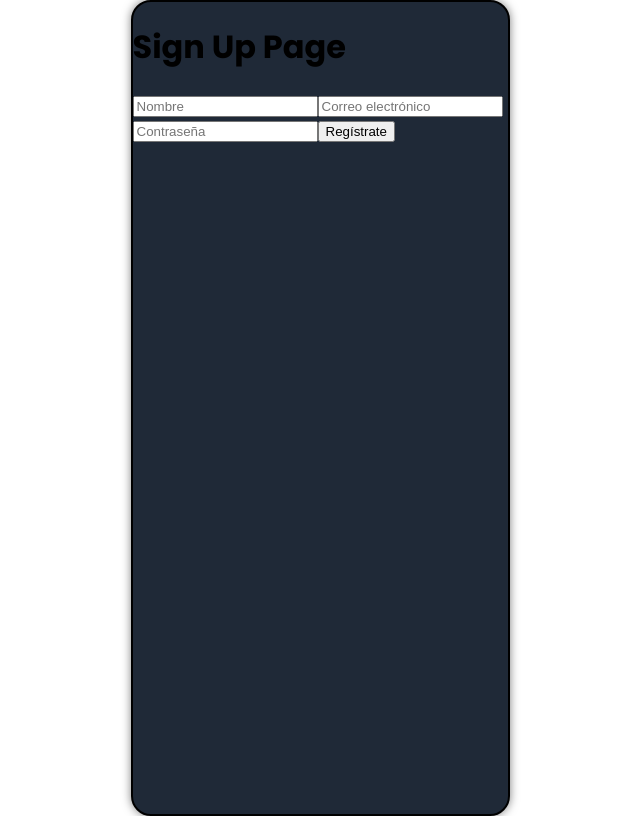
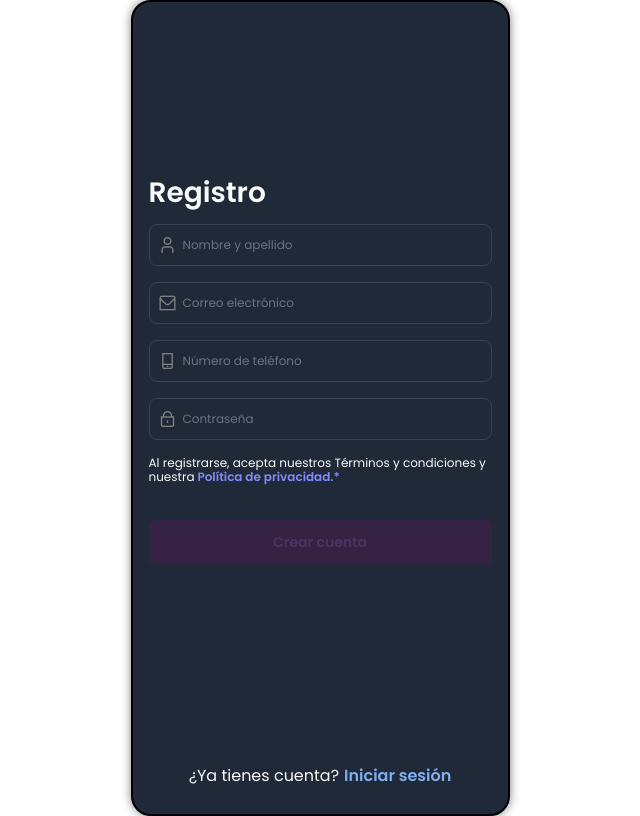
Before and after one commit to Yoryoboy/caimanapp-dev, a React (Create React App) app: page /signup in a window 1280 px wide. Shown: the whole page, without its empty margins (320-960 px from the left). Built offline with nearby package versions, Linux system fonts and the light colour scheme.

Commit message:
Add VerificationPage and update SignUpPage with redirection

```diff
--- a/src/App.js
+++ b/src/App.js
@@ -3,6 +3,7 @@ import { BrowserRouter as Router, Route, Routes } from "react-router-dom";
 import LoginPage from "./pages/LoginPage";
 import SignUpPage from "./pages/SignUpPage";
 import DashboardPage from "./pages/DashboardPage";
+import VerificationPage from "./pages/VerificationPage";
 import "./App.css";
 import PhoneContainer from "./components/PhoneContainer";
 
@@ -11,10 +12,11 @@ function App() {
     <PhoneContainer>
       <Router>
         <Routes>
+          <Route path="/" element={<LoginPage />} />
           <Route path="/login" element={<LoginPage />} />
           <Route path="/signup" element={<SignUpPage />} />
+          <Route path="/verification" element={<VerificationPage />} />
           <Route path="/dashboard" element={<DashboardPage />} />
-          <Route path="/" element={<LoginPage />} />
         </Routes>
       </Router>
     </PhoneContainer>
--- a/src/components/Button.css
+++ b/src/components/Button.css
@@ -11,3 +11,9 @@
   width: 100%;
   margin-top: 24px;
 }
+
+.btn:disabled {
+  background-color: #362242 !important;
+  color: #513263 !important;
+  cursor: not-allowed;
+}
--- a/src/components/Button.js
+++ b/src/components/Button.js
@@ -1,12 +1,12 @@
 import "./Button.css";
 
-function Button({ children, backgroundColor, color, onClick }) {
+function Button({ children, backgroundColor, color, onClick, disabled }) {
   const style = {
     backgroundColor: backgroundColor,
     color: color,
   };
   return (
-    <button className="btn" style={style} onClick={onClick}>
+    <button className="btn" style={style} onClick={onClick} disabled={disabled}>
       {children}
     </button>
   );
--- a/src/components/Input.css
+++ b/src/components/Input.css
@@ -40,3 +40,16 @@
 .input-container:focus-within {
   border-color: #9ca3af;
 }
+
+.input-container.valid {
+  border-color: #06c27066; /* Color del borde cuando es válido */
+}
+
+.input-container.error {
+  border-color: #ef4444;
+}
+
+.error-message {
+  color: #ef4444;
+  font-size: 11px;
+}
--- a/src/components/Input.js
+++ b/src/components/Input.js
@@ -1,14 +1,20 @@
 import { useState } from "react";
 import "./Input.css";
 
-function Input({ type, label, value, icon, onChange, children }) {
+function Input({ type, label, value, icon, onChange, children, error }) {
   const [showPassword, setShowPassword] = useState(false);
 
   function togglePasswordVisibility() {
     setShowPassword(!showPassword);
   }
+
   return (
-    <div className="input-container">
+    <>
+      <div
+        className={`input-container ${error ? "error" : ""} ${
+          !error && value ? "valid" : ""
+        }`}
+      >
         <i className={`${icon} ${value ? "hidden" : ""}`}></i>
         <input
           type={showPassword && label === "password" ? "text" : type}
@@ -26,6 +32,8 @@ function Input({ type, label, value, icon, onChange, children }) {
           ></i>
         )}
       </div>
+      {error && <p className="error-message">{error}</p>}
+    </>
   );
 }
 
--- /dev/null
+++ b/src/pages/SignUpPage.css
@@ -0,0 +1,61 @@
+.signup-container {
+  padding: 0 16px;
+  margin-top: 10em;
+}
+
+.signup-container h1 {
+  font-family: Poppins;
+  color: #fafafa;
+  font-size: 28px;
+  font-weight: 600;
+  line-height: 24px;
+  text-align: left;
+}
+
+.signup-container div {
+  display: flex;
+  align-items: center;
+  justify-content: space-between;
+}
+
+.signup-container input[type="checkbox"] {
+  margin-right: 5px;
+  padding: 0;
+}
+
+.signup-container .info {
+  font-family: "Poppins";
+  font-style: normal;
+  font-weight: 400;
+  font-size: 12px;
+  line-height: 14px;
+  color: #fafafa;
+}
+
+.signup-container a {
+  font-family: "Poppins";
+  font-style: normal;
+  font-weight: 600;
+  font-size: 12px;
+  color: #818cf8;
+  text-decoration: none;
+}
+
+footer {
+  display: flex;
+  justify-content: center;
+  align-items: center;
+  padding: 10px 0;
+  width: 100%;
+}
+
+footer p {
+  margin-right: 5px;
+  color: #fafafa;
+}
+
+footer a {
+  color: #81aef1;
+  text-decoration: none;
+  font-weight: 600;
+}
--- a/src/pages/SignUpPage.js
+++ b/src/pages/SignUpPage.js
@@ -1,17 +1,186 @@
 // src/pages/SignUpPage.js
 import React from "react";
+import Input from "../components/Input";
+import Button from "../components/Button";
+import { useReducer } from "react";
+import "./SignUpPage.css";
+import { useNavigate } from "react-router-dom";
 
 function SignUpPage() {
+  const navigation = useNavigate();
+
+  const initialState = {
+    name: "",
+    email: "",
+    phone: "",
+    password: "",
+    emailError: null,
+    passwordError: null,
+    phoneError: null,
+  };
+
+  function reducer(state, action) {
+    switch (action.type) {
+      case "name":
+        return { ...state, name: action.payload };
+      case "email":
+        return { ...state, email: action.payload };
+      case "phone":
+        return { ...state, phone: action.payload };
+      case "password":
+        return { ...state, password: action.payload };
+      case "emailError":
+        return { ...state, emailError: action.payload };
+      case "phoneError":
+        return { ...state, phoneError: action.payload };
+      case "passwordError":
+        return { ...state, passwordError: action.payload };
+      default:
+        return state;
+    }
+  }
+
+  const [
+    { name, email, phone, password, emailError, passwordError, phoneError },
+    dispatch,
+  ] = useReducer(reducer, initialState);
+
+  function validateEmail(email) {
+    const re = /\S+@\S+\.\S+/;
+    return re.test(email);
+  }
+
+  function validatePhone(phone) {
+    const re = /^\d+$/;
+    return re.test(phone);
+  }
+
+  function handleEmailChange(e) {
+    const value = e.target.value;
+    dispatch({ type: "email", payload: value });
+    if (value === "") {
+      dispatch({ type: "emailError", payload: null });
+    } else if (!validateEmail(value)) {
+      dispatch({ type: "emailError", payload: "Formato de email inválido" });
+    } else {
+      dispatch({ type: "emailError", payload: null });
+    }
+  }
+
+  function handlePhoneChange(e) {
+    const value = e.target.value;
+    dispatch({ type: "phone", payload: value });
+    if (value === "") {
+      dispatch({ type: "phoneError", payload: null });
+    } else if (!validatePhone(value)) {
+      dispatch({
+        type: "phoneError",
+        payload: "El teléfono debe constar de solo números",
+      });
+    } else {
+      dispatch({ type: "phoneError", payload: null });
+    }
+  }
+
+  function handlePasswordChange(e) {
+    const value = e.target.value;
+    dispatch({ type: "password", payload: value });
+    if (value === "") {
+      dispatch({ type: "passwordError", payload: null });
+    } else if (value.length < 8) {
+      dispatch({
+        type: "passwordError",
+        payload: "La contraseña debe tener al menos 8 caracteres",
+      });
+    } else {
+      dispatch({ type: "passwordError", payload: null });
+    }
+  }
+
+  function handleSubmit(e) {
+    e.preventDefault();
+    console.log(name, email, phone, password);
+
+    navigation("/verification");
+  }
+
+  function isFormValid() {
+    return (
+      name !== "" &&
+      email !== "" &&
+      phone !== "" &&
+      password !== "" &&
+      !emailError &&
+      !phoneError &&
+      !passwordError
+    );
+  }
+
   return (
-    <div>
-      <h1>Sign Up Page</h1>
-      <form>
-        <input type="text" placeholder="Nombre" />
-        <input type="email" placeholder="Correo electrónico" />
-        <input type="password" placeholder="Contraseña" />
-        <button type="submit">Regístrate</button>
-      </form>
-    </div>
+    <>
+      <div className="signup-container">
+        <h1>Registro</h1>
+        <form>
+          <Input
+            type="text"
+            label="name"
+            value={name}
+            icon="fi fi-rs-user"
+            onChange={(e) =>
+              dispatch({ type: "name", payload: e.target.value })
+            }
+          >
+            Nombre y apellido
+          </Input>
+          <Input
+            type="text"
+            label="email"
+            value={email}
+            icon="fi fi-rs-envelope"
+            onChange={handleEmailChange}
+            error={emailError}
+          >
+            Correo electrónico
+          </Input>
+          <Input
+            type="tel"
+            label="email"
+            value={phone}
+            icon="fi fi-rs-smartphone"
+            onChange={handlePhoneChange}
+            error={phoneError}
+          >
+            Número de teléfono
+          </Input>
+          <Input
+            type="password"
+            label="password"
+            value={password}
+            icon="fi fi-rs-lock"
+            onChange={handlePasswordChange}
+            error={passwordError}
+          >
+            Contraseña
+          </Input>
+          <p className="info">
+            Al registrarse, acepta nuestros Términos y condiciones y nuestra
+            <a href="/privacy"> Política de privacidad.*</a>
+          </p>
+          <Button
+            backgroundColor="#8754A5"
+            color="#FAFAFA"
+            onClick={handleSubmit}
+            disabled={!isFormValid()}
+          >
+            Crear cuenta
+          </Button>
+        </form>
+      </div>
+      <footer>
+        <p>¿Ya tienes cuenta?</p>
+        <a href="/login">Iniciar sesión</a>
+      </footer>
+    </>
   );
 }
 
--- /dev/null
+++ b/src/pages/VerificationPage.css
@@ -0,0 +1,28 @@
+.verification-container {
+  padding: 0 16px;
+  display: flex;
+  flex-direction: column;
+  align-items: center;
+  justify-content: center;
+  margin: auto;
+}
+
+.verification-container H2 {
+  color: #fafafa;
+  font-family: Poppins;
+  font-size: 28px;
+  font-weight: 600;
+  line-height: 24px;
+  text-align: center;
+  margin-bottom: 2px;
+}
+
+.verification-container p {
+  color: #fafafa;
+  font-family: Poppins;
+  font-size: 14px;
+  font-weight: 400;
+  line-height: 24px;
+  text-align: center;
+  margin-bottom: 2px;
+}
--- /dev/null
+++ b/src/pages/VerificationPage.js
@@ -0,0 +1,42 @@
+import { useNavigate } from "react-router-dom";
+import Button from "../components/Button";
+
+import "./VerificationPage.css";
+
+function VerificationPage() {
+  const navigation = useNavigate();
+
+  return (
+    <div className="verification-container">
+      <svg
+        width="160"
+        height="160"
+        viewBox="0 0 160 160"
+        fill="none"
+        xmlns="http://www.w3.org/2000/svg"
+      >
+        <path
+          d="M137.143 74.7754V80.0325C137.136 92.3549 133.146 104.345 125.768 114.214C118.39 124.084 108.019 131.304 96.2021 134.798C84.3853 138.291 71.7558 137.872 60.197 133.602C48.6382 129.331 38.7695 121.439 32.0627 111.101C25.3558 100.764 22.1703 88.5357 22.981 76.24C23.7918 63.9443 28.5555 52.2401 36.5616 42.8729C44.5678 33.5058 55.3874 26.9775 67.4068 24.2619C79.4263 21.5463 92.0016 22.7887 103.257 27.8039M137.143 34.3183L80 91.5183L62.8572 74.3754"
+          stroke="#06C270"
+          stroke-width="2"
+          stroke-linecap="round"
+          stroke-linejoin="round"
+        />
+      </svg>
+      <h2>Excelente!</h2>
+      <p>
+        Hemos enviado un código de confirmación de 6 dígitos a myname@mail.com.
+        Asegúrese de ingresar el código correcto.
+      </p>
+      <Button
+        backgroundColor="#8754A5"
+        color="#FAFAFA"
+        onClick={() => navigation("/login")}
+      >
+        Continuar
+      </Button>
+    </div>
+  );
+}
+
+export default VerificationPage;
```
Lines whose indentation alone changed are shown as unchanged.
